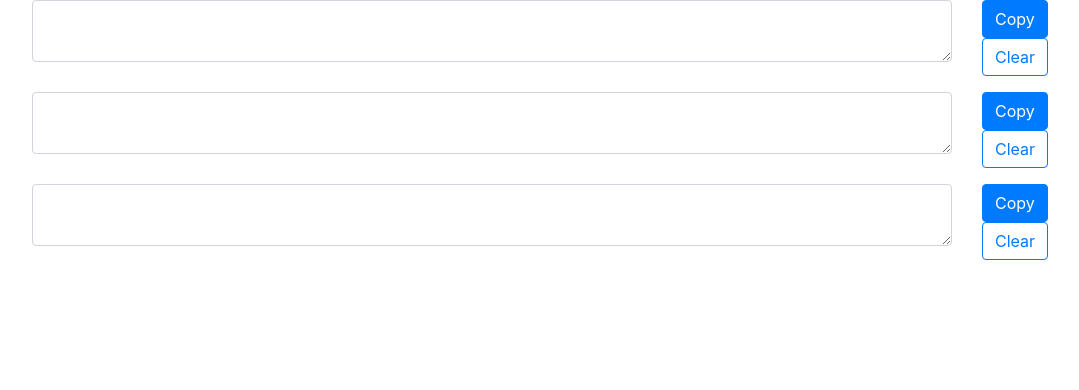
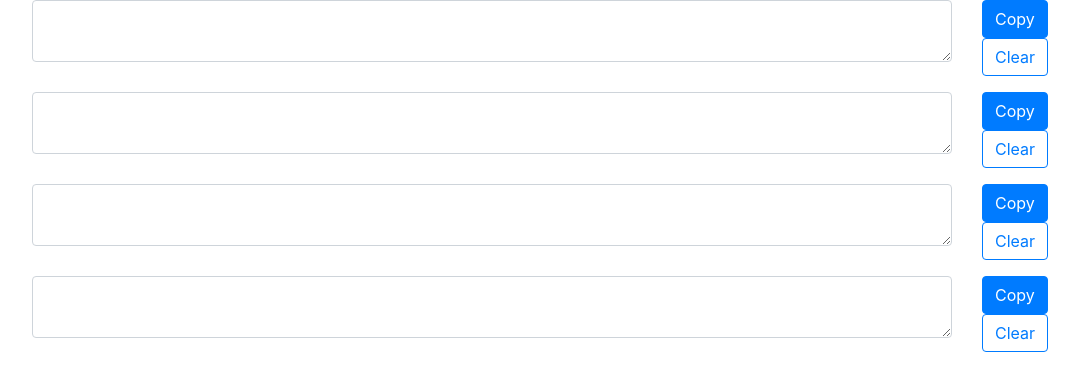
Before and after one commit to mn701/CopyToClipboard, a plain HTML site: page index.html in a window 1280 px wide. Shown: the whole page, without its empty margins (53-1132 px from the left). Drawn offline with nearby package versions, Linux system fonts and the light colour scheme.

Commit message:
[added] 4th textarea

```diff
--- a/index.html
+++ b/index.html
@@ -34,6 +34,15 @@
 				<button type="reset" onclick="clearArea('textarea3')" class="btn btn-outline-primary">Clear</button><br/>
 			</div>
 		</div>
+		<div class="row form-group">
+			<div class="col-10">
+				<textarea id="textarea4" class="form-control"></textarea>
+			</div>
+			<div class="col">
+				<button type="submit" onclick="copyArea('textarea4')" class="btn btn-primary">Copy</button><br/>
+				<button type="reset" onclick="clearArea('textarea4')" class="btn btn-outline-primary">Clear</button><br/>
+			</div>
+		</div>
 	</div>
 	<script src="index.js"></script>
 </body>
```
